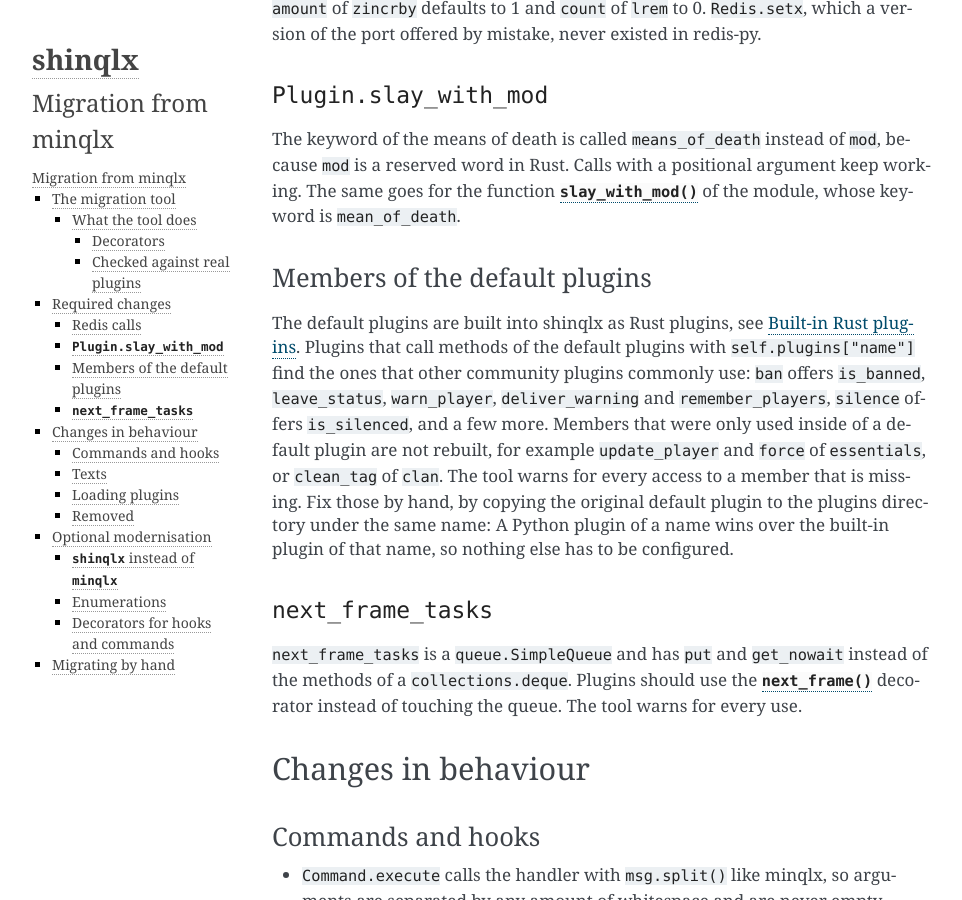
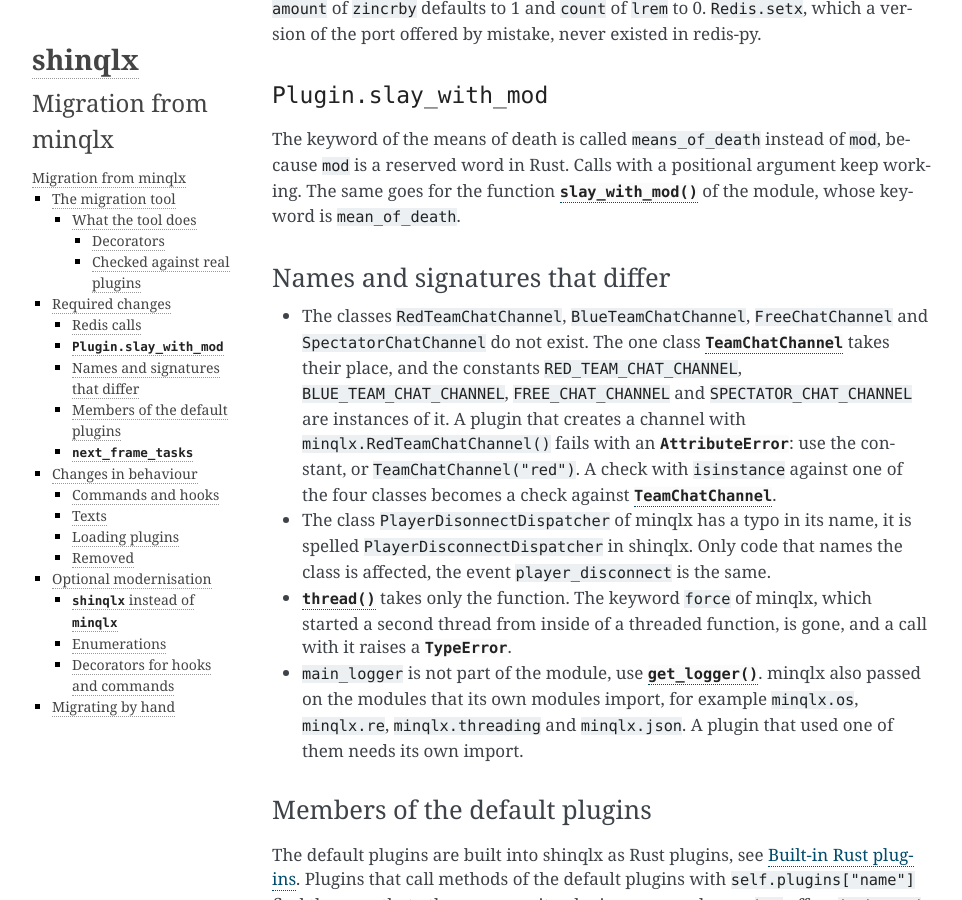
Before and after one commit to mgaertne/shinqlx, a Sphinx documentation site: the page built from docs/migration.rst, in a window 1280 px wide and 900 px high, scrolled down 3407 px. Shown: the whole window, without its empty margins (148-1110 px from the left). Built offline with Sphinx 7.4.7, drawn with Linux system fonts in a browser that asks for light colours.

Commit message:
list the names and signatures that differ from minqlx in the migration guide

```diff
--- a/docs/migration.rst
+++ b/docs/migration.rst
@@ -141,6 +141,25 @@ offered by mistake, never existed in redis-py.
 The keyword of the means of death is called ``means_of_death`` instead of ``mod``, because ``mod`` is a reserved word in
 Rust. Calls with a positional argument keep working. The same goes for the function :func:`slay_with_mod` of the module,
 whose keyword is ``mean_of_death``.
+
+.. _migration_names:
+
+Names and signatures that differ
+--------------------------------
+
+* The classes ``RedTeamChatChannel``, ``BlueTeamChatChannel``, ``FreeChatChannel`` and ``SpectatorChatChannel`` do not
+  exist. The one class :class:`TeamChatChannel` takes their place, and the constants ``RED_TEAM_CHAT_CHANNEL``,
+  ``BLUE_TEAM_CHAT_CHANNEL``, ``FREE_CHAT_CHANNEL`` and ``SPECTATOR_CHAT_CHANNEL`` are instances of it. A plugin that
+  creates a channel with ``minqlx.RedTeamChatChannel()`` fails with an :class:`AttributeError`: use the constant, or
+  ``TeamChatChannel("red")``. A check with ``isinstance`` against one of the four classes becomes a check against
+  :class:`TeamChatChannel`.
+* The class ``PlayerDisonnectDispatcher`` of minqlx has a typo in its name, it is spelled ``PlayerDisconnectDispatcher``
+  in shinqlx. Only code that names the class is affected, the event ``player_disconnect`` is the same.
+* :func:`thread` takes only the function. The keyword ``force`` of minqlx, which started a second thread from inside of
+  a threaded function, is gone, and a call with it raises a :class:`TypeError`.
+* ``main_logger`` is not part of the module, use :func:`get_logger`. minqlx also passed on the modules that its own
+  modules import, for example ``minqlx.os``, ``minqlx.re``, ``minqlx.threading`` and ``minqlx.json``. A plugin that
+  used one of them needs its own import.
 
 .. _migration_default_plugins:
 
```
